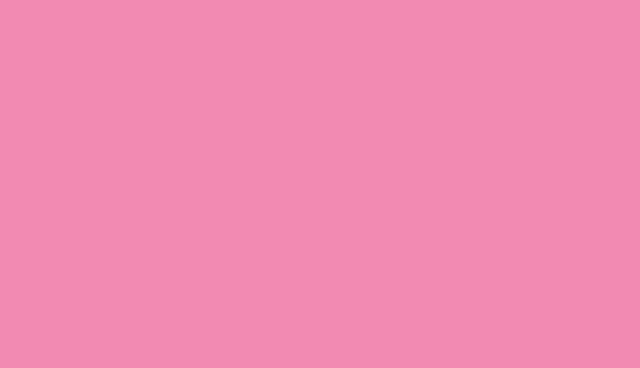
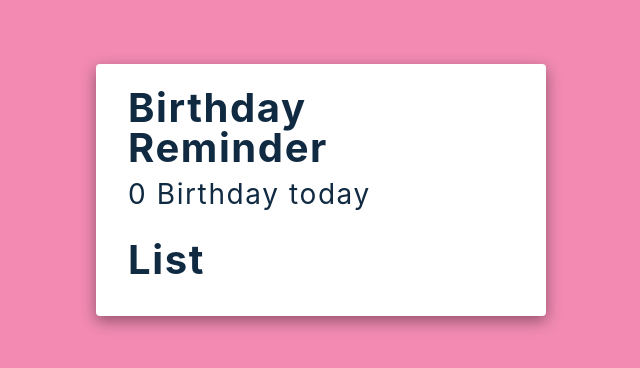
Before and after one commit to domchu/Birthday-Reminder, a React (Create React App) app: page / in a window 1280 px wide. Shown: the part 210-578 px from the top of the page, without its empty margins (319-959 px from the left). Built offline with nearby package versions, Linux system fonts and the light colour scheme.

Commit message:
chore:importing list and data to app component

```diff
--- a/src/App.js
+++ b/src/App.js
@@ -1,7 +1,17 @@
-import "./App.css";
-
+import React, { useState } from "react";
+import data from "./data";
+import List from "./List";
 function App() {
-  return <div className="App"></div>;
+  const [people, setPeople] = useState(data);
+  return (
+    <main>
+      <section className="container">
+        <h2>Birthday Reminder</h2>
+        <h3>0 Birthday today</h3>
+        <List />
+      </section>
+    </main>
+  );
 }
 
 export default App;
```
